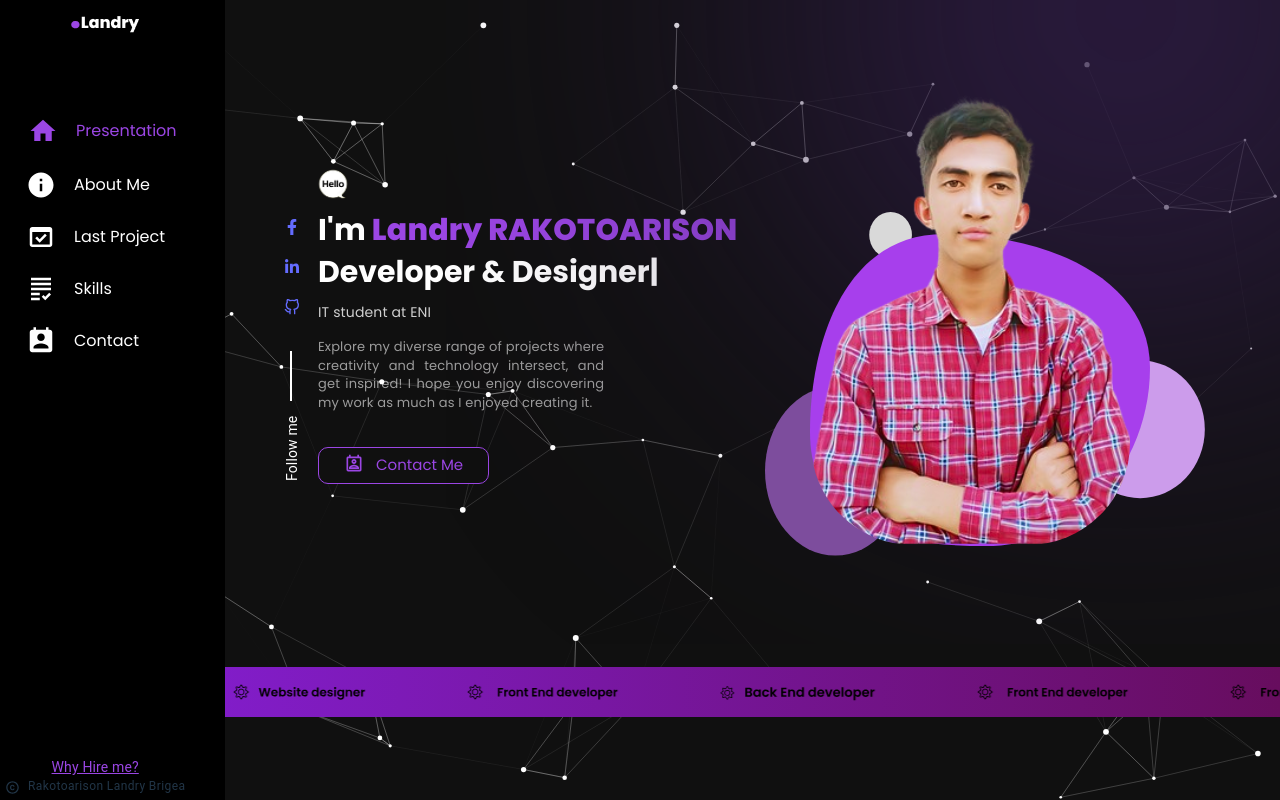
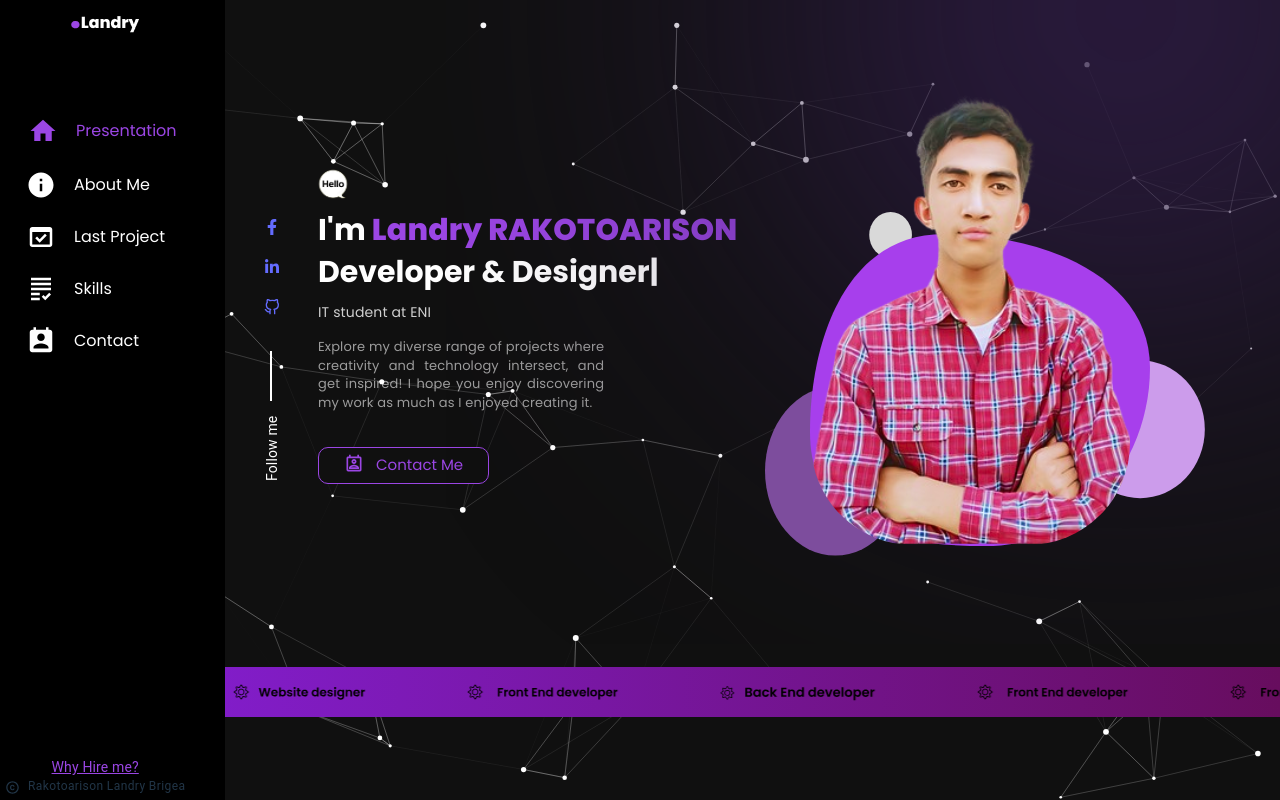
Before and after one commit to rakotoarisonlandry/Portfolio, a React (Vite) app: page / in a window 1280 px wide. Built offline with nearby package versions, Linux system fonts and the light colour scheme.

Commit message:
place moved

```diff
--- a/src/component/socialicon/SocialLink.jsx
+++ b/src/component/socialicon/SocialLink.jsx
@@ -7,7 +7,7 @@ import { FaLinkedinIn } from "react-icons/fa";
 import { Typography } from "@mui/material";
 function SocialLink() {
   return (
-    <Box className="fixed left-96 space-y-3 block text-left ml-[-100px] mr-11">
+    <Box className="fixed left-96 space-y-3 block text-left ml-[-120px] mr-11">
       <Link className="  p-3  border-[#9b46e4]  hover:text-[#fff]">
         <FaFacebookF />
       </Link>
```
